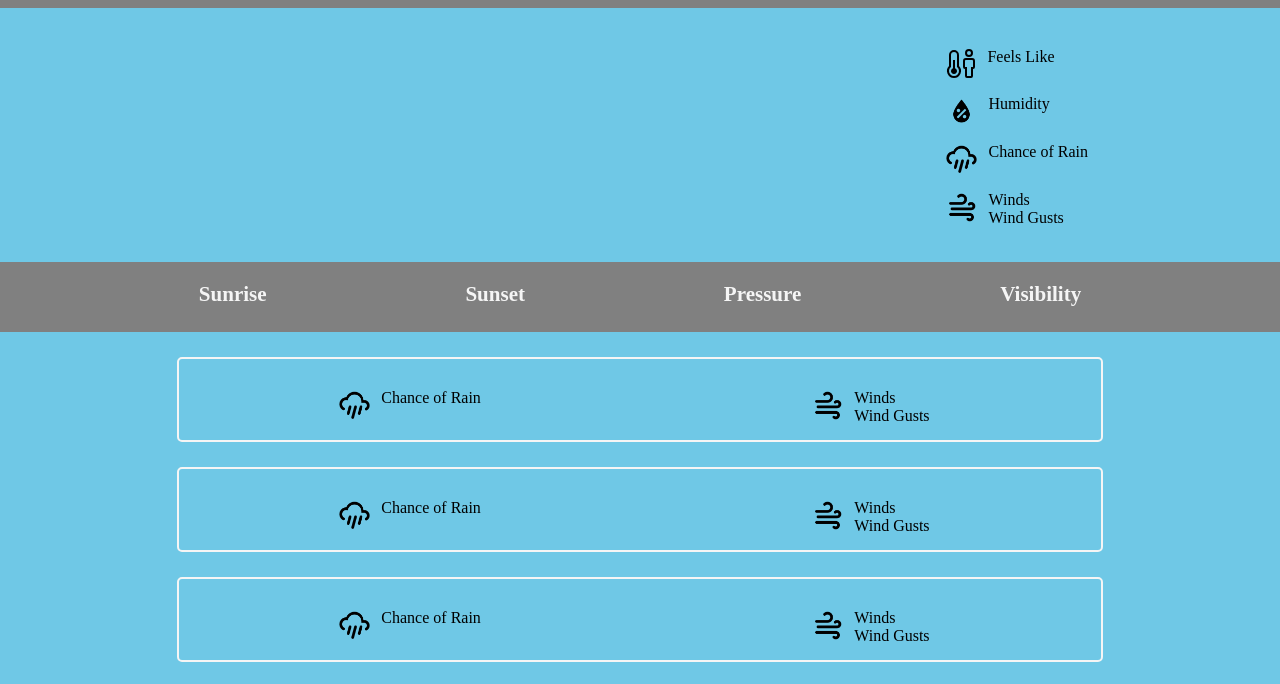
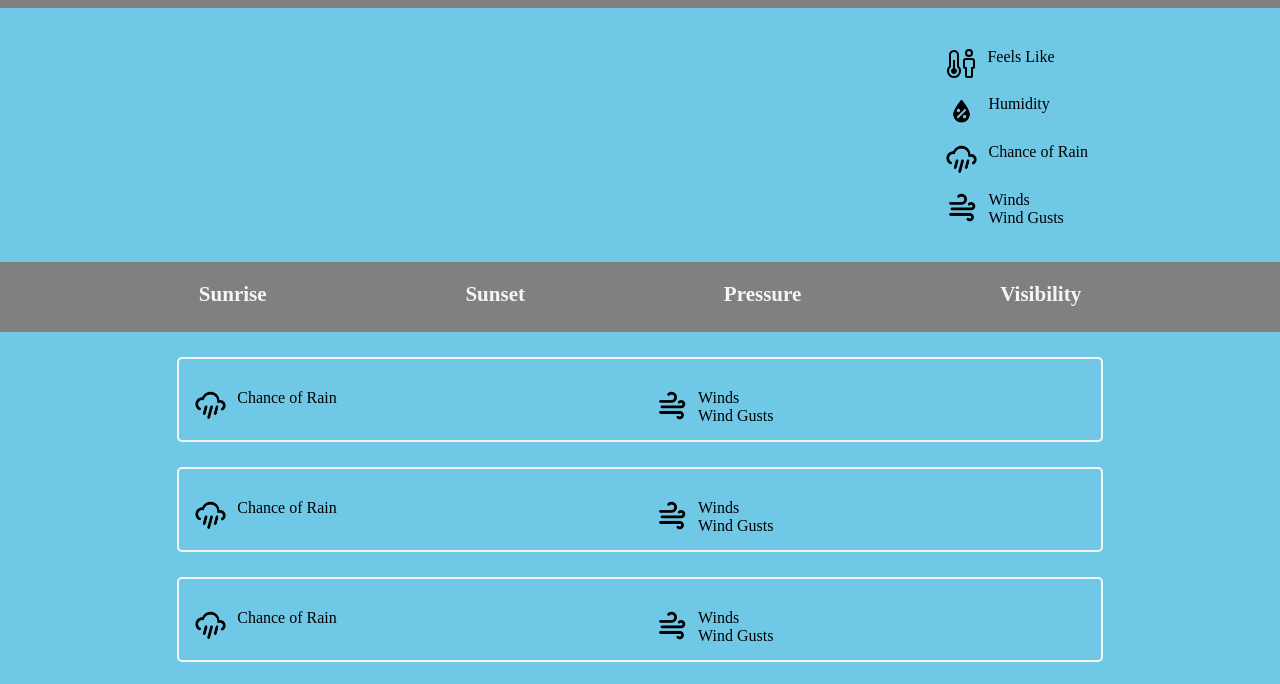
Before and after one commit to chapmancbVCU/weather-app, a website built with webpack: page dist/index.html in a window 1280 px wide. Shown: the part 92-776 px from the top of the page. Built offline with nearby package versions, Linux system fonts and the light colour scheme; no server answers.

Commit message:
Undo previous change.

```diff
--- a/src/css/styles.css
+++ b/src/css/styles.css
@@ -253,8 +253,7 @@ main {
     }
 
     .daily-conditions-info {
-        margin-left: auto;
-        margin-right: auto;
+        margin-left: 15px;
     }
 
     .daily-forecast-container {
```
